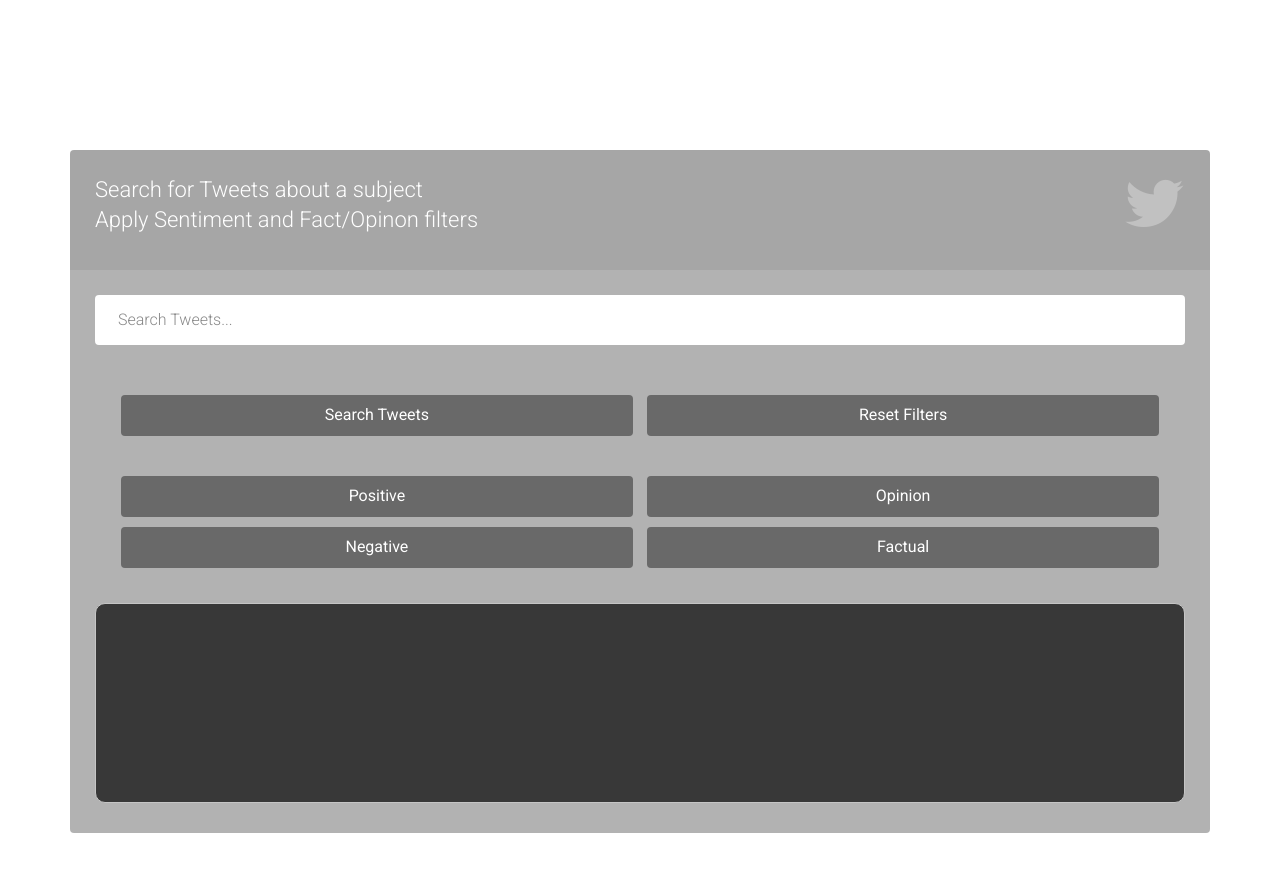
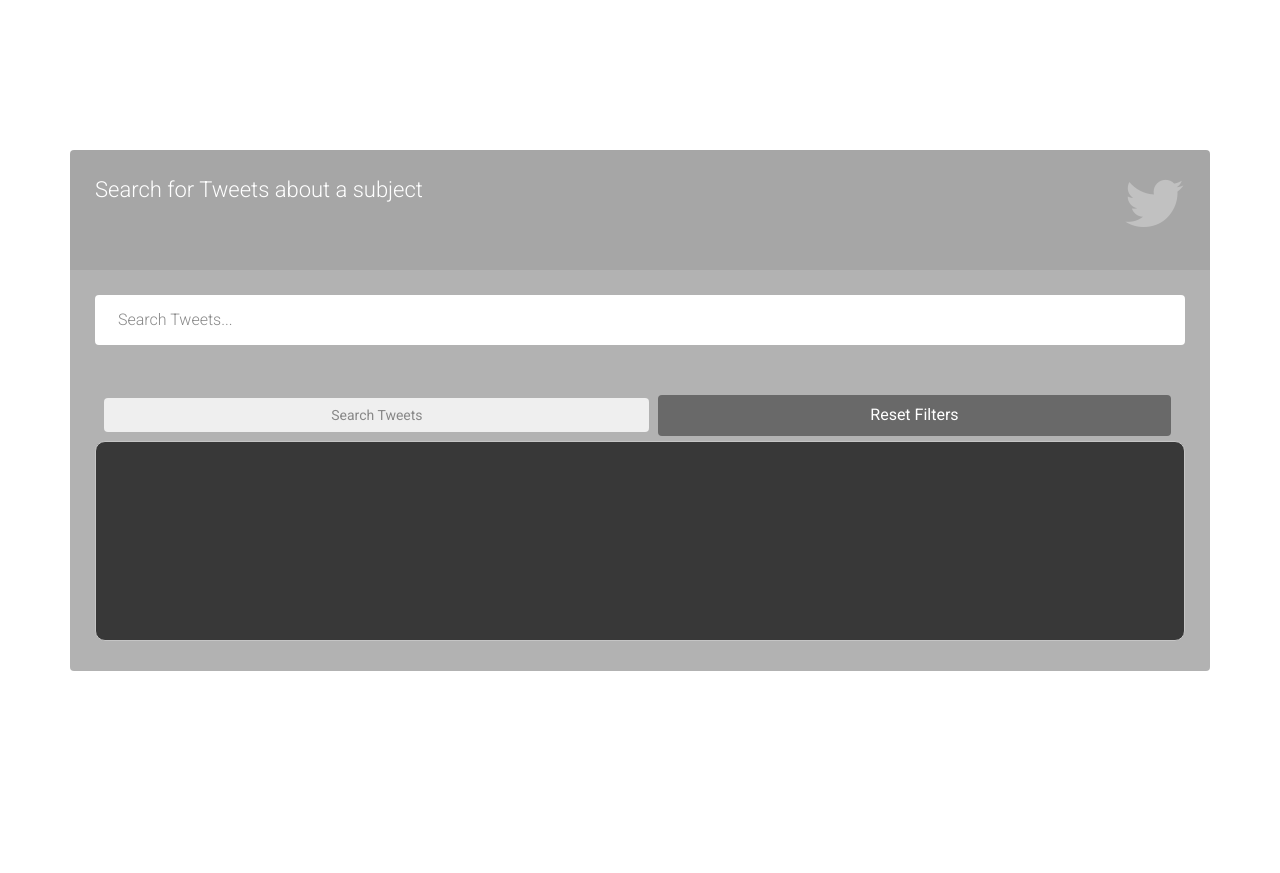
Before and after one commit to KimaruThagna/Flask-Tweets, a Flask app: page / in a window 1280 px wide. Shown: the top 873 px of the page. After the commit the page ends 671 px from the top, so only its background shows below. Run offline with Flask 2, Linux system fonts and the light colour scheme; some libraries are stand-ins or nearby versions.

Commit message:
html code cleanup

```diff
--- a/app.py
+++ b/app.py
@@ -9,14 +9,14 @@ app = Flask(__name__)
 auth = tw.OAuthHandler(os.environ['CONSUMER_KEY'], os.environ['CONSUMER_SECRET'])
 auth.set_access_token(os.environ["ACCESS_TOKEN"], os.environ["ACCESS_TOKEN_SECRET"])
 api = tw.API(auth, wait_on_rate_limit=True)
-
+api = ""
 @app.route("/")
 def index():
     return render_template('index.html')
 
 @app.route("/search",methods=["POST"])
 def search():
-    search_tweet = request.form.get("search_query")
+    search_tweet = request.form.get("tweet_search")
     textblob_scores = []
     vader_scores = []
     tweets = api.search(search_tweet, tweet_mode='extended')
--- a/templates/index.html
+++ b/templates/index.html
@@ -44,7 +44,7 @@
                             <h1><strong>TwitterLytics</strong></h1>
                             <div class="description">
                             	<p>
-	                            	 <strong>M A C H I N E L E A R N I N G to analyze Sentiment and Factuality</strong>
+	                            	 <strong>M A C H I N E L E A R N I N G for Sentiment Analysis</strong>
                             	</p>
                             </div>
                         </div>
@@ -54,8 +54,8 @@
                         <div class="col-sm-12  form-box">
                         	<div class="form-top">
                         		<div class="form-top-left">
-                        			<h3>Search for Tweets about a subject
-                              <br>Apply Sentiment and Fact/Opinon filters</h3>
+                                    <h3>Search for Tweets about a subject</h3>
+
                         		</div>
                         		<div class="form-top-right">
                         			<i class="fa fa-twitter"></i>
@@ -63,22 +63,16 @@
                             </div>
 
                             <div class="form-bottom">
-			                    <form role="form" id="form" class="login-form">
+			                    <form role="form" id="form" class="login-form" action="/search">
 			                    	<div class="form-group">
 			                    		<label class="sr-only" for="form-username">Username</label>
 			                        	<input type="text" name="tweet_search" placeholder="Search Tweets..." class="form-username form-control" id="form-username">
 			                        </div>
 <br>
-                                                       <button id="search_btn" class="btn">Search Tweets</button>
+                                                       <input type="submit" class="btn" value="Search Tweets" />
                                                        <button data-toggle="tooltip" data-placement="top" title="Show all Tweets"  class="btn">Reset Filters</button>
                                                      <br>
-                                                     <br>
-                                                      <button  data-toggle="tooltip" data-placement="left" title="Show only Positive Tweets" class="btn" id="psenti">Positive</button>
-                                                      <button data-toggle="tooltip" data-placement="left" title="Tweets which are Opinion"  id="opi" class="btn">Opinion</button>
-                                                      <button  data-toggle="tooltip" data-placement="left" title="Show only Negative Tweets"  class="btn" id="nsenti">Negative</button>
-                                                      <button  data-toggle="tooltip" data-placement="left" title="Factual Tweets"  id="fac" class="btn">Factual</button>
-                                                      <br>
-                                                      <br>
+
                                                       <div style="height:200px;border:1px solid #ccc;font:16px/26px Georgia, Garamond, Serif;overflow:auto;" id="search_result">
                                                           <ol id="search_list"></ol>
                                                         </div>
@@ -92,25 +86,6 @@
 		                    </div>
                         </div>
                     </div>
-***
-                    <!-- <div class="row">
-                       <div class="col-sm-6 col-sm-offset-3 social-login">
-                      	<h3>Code Available at :</h3>
-                        	<div class="social-login-buttons">
-	                        	<a class="btn btn-link-1 btn-link-1-facebook" href="#">
-	                        		<i class="fa fa-github"></i> Github
-	                        	</a>
-
--->
-                        	</div>
-                        </div>
-                    </div>
-
-                </div>
-            </div>
-
-        </div>
-
 
         <!-- Javascript -->
         <script src="static/js/jquery-1.11.1.min.js"></script>
```
